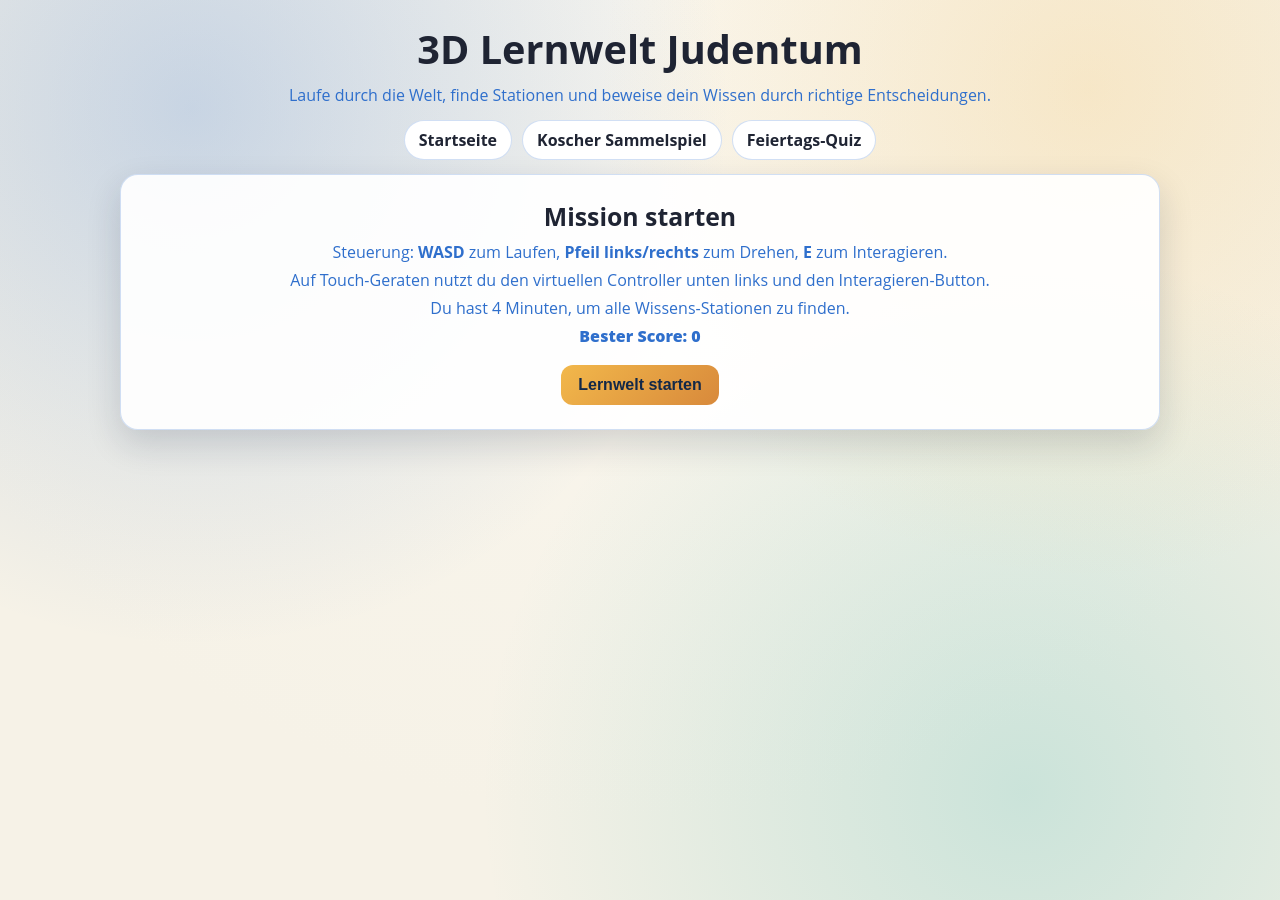
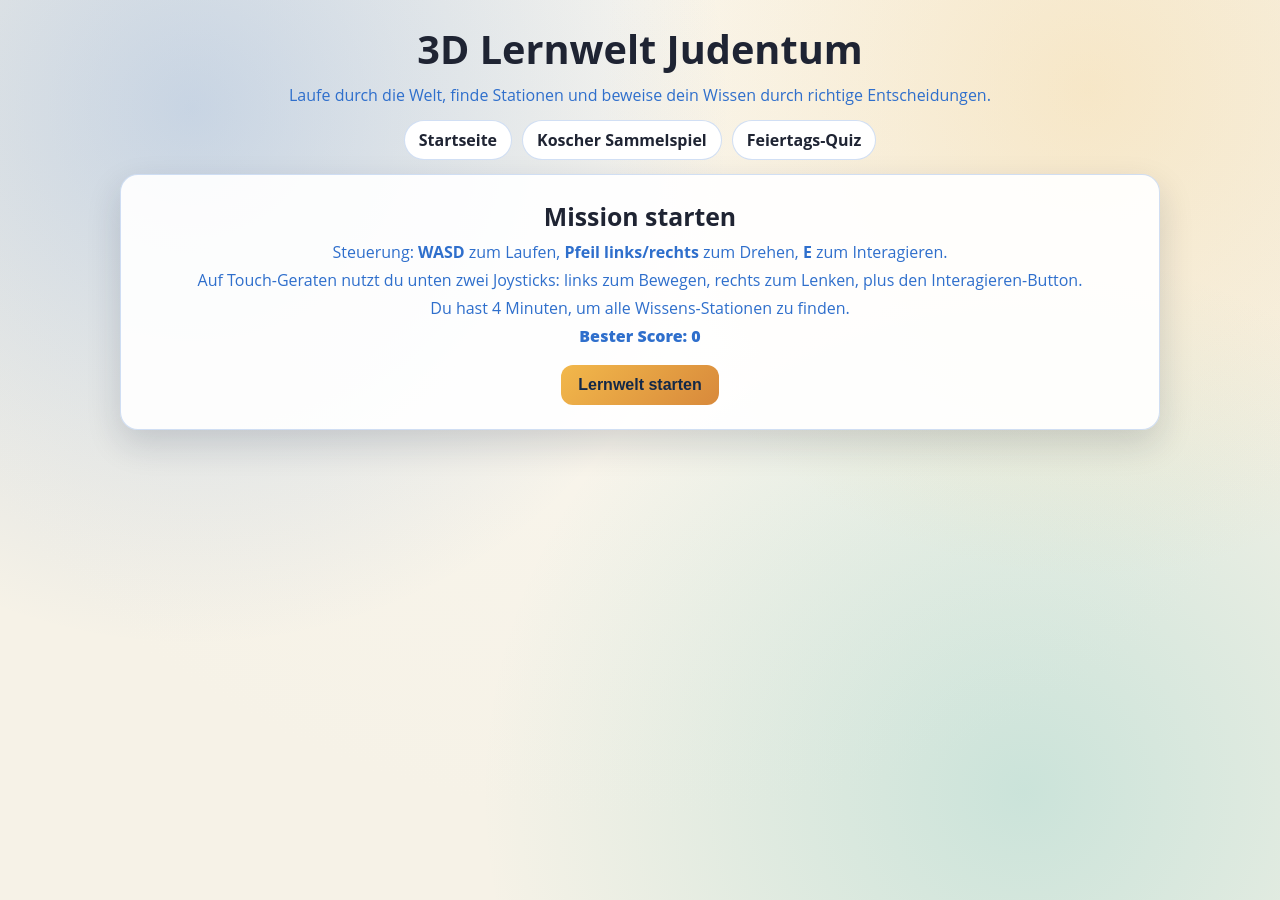
Before and after one commit to stolpersteinebs/stolpersteinebs.github.io, a Jekyll site: the page dreidspiel/index.html, which Jekyll copies as it is, in a window 1280 px wide. Built offline with Jekyll 4.4.1, drawn with Linux system fonts in a browser that asks for light colours; part of the change alters nothing that is shown.

Commit message:
Add separate movement and steering touch joysticks

```diff
--- a/dreidspiel/index.html
+++ b/dreidspiel/index.html
@@ -22,7 +22,7 @@
     <section id="startScreen" class="card start-screen" aria-live="polite">
         <h2>Mission starten</h2>
         <p>Steuerung: <strong>WASD</strong> zum Laufen, <strong>Pfeil links/rechts</strong> zum Drehen, <strong>E</strong> zum Interagieren.</p>
-        <p>Auf Touch-Geraten nutzt du den virtuellen Controller unten links und den Interagieren-Button.</p>
+        <p>Auf Touch-Geraten nutzt du unten zwei Joysticks: links zum Bewegen, rechts zum Lenken, plus den Interagieren-Button.</p>
         <p>Du hast 4 Minuten, um alle Wissens-Stationen zu finden.</p>
         <p class="start-highscore">Bester Score: <span id="startHighscore">0</span></p>
         <button id="startButton" type="button">Lernwelt starten</button>
@@ -43,9 +43,16 @@
                 <div id="nearbyPrompt" class="nearby hidden"></div>
                 <button id="fullscreenButton" type="button" class="fullscreen-btn" aria-label="Vollbildmodus umschalten">Vollbild</button>
                 <div class="touch-controls" aria-label="Touch-Steuerung">
-                    <div class="touch-stick-wrap" aria-label="Virtueller Controller">
-                        <div id="touchStick" class="touch-stick" role="application" aria-label="Bewegungsstick">
-                            <div id="touchStickKnob" class="touch-stick-knob" aria-hidden="true"></div>
+                    <div class="touch-stick-group" aria-label="Bewegen">
+                        <span class="touch-stick-label">Bewegen</span>
+                        <div id="moveStick" class="touch-stick" role="application" aria-label="Bewegungsstick">
+                            <div id="moveStickKnob" class="touch-stick-knob" aria-hidden="true"></div>
+                        </div>
+                    </div>
+                    <div class="touch-stick-group" aria-label="Lenken">
+                        <span class="touch-stick-label">Lenken</span>
+                        <div id="turnStick" class="touch-stick" role="application" aria-label="Lenkstick">
+                            <div id="turnStickKnob" class="touch-stick-knob" aria-hidden="true"></div>
                         </div>
                     </div>
                     <button id="touchInteract" type="button" class="touch-btn touch-action">Interagieren</button>
--- a/dreidspiel/script.js
+++ b/dreidspiel/script.js
@@ -159,8 +159,10 @@ const resultTextEl = document.getElementById("resultText");
 const canvas = document.getElementById("view");
 const ctx = canvas.getContext("2d");
 
-const touchStickEl = document.getElementById("touchStick");
-const touchStickKnobEl = document.getElementById("touchStickKnob");
+const moveStickEl = document.getElementById("moveStick");
+const moveStickKnobEl = document.getElementById("moveStickKnob");
+const turnStickEl = document.getElementById("turnStick");
+const turnStickKnobEl = document.getElementById("turnStickKnob");
 const touchInteractButton = document.getElementById("touchInteract");
 const fullscreenButton = document.getElementById("fullscreenButton");
 const renderFrameEl = document.querySelector(".render-frame");
@@ -183,10 +185,16 @@ let lastFrame = 0;
 let feedbackTimeoutId = null;
 let resolveTimeoutId = null;
 
-const stickInput = {
+const moveStickInput = {
     active: false,
     pointerId: null,
     forward: 0,
+    strafe: 0
+};
+
+const turnStickInput = {
+    active: false,
+    pointerId: null,
     turn: 0
 };
 
@@ -624,17 +632,19 @@ function movePlayer(delta) {
     let forward = 0;
     if (keys.KeyW || keys.ArrowUp) forward += 1;
     if (keys.KeyS || keys.ArrowDown) forward -= 1;
-    forward += stickInput.forward * TOUCH_MOVE_FACTOR;
+    forward += moveStickInput.forward * TOUCH_MOVE_FACTOR;
     forward = Math.max(-1, Math.min(1, forward));
 
     let strafe = 0;
     if (keys.KeyD) strafe += 1;
     if (keys.KeyA) strafe -= 1;
+    strafe += moveStickInput.strafe * TOUCH_MOVE_FACTOR;
+    strafe = Math.max(-1, Math.min(1, strafe));
 
     let turn = 0;
     if (keys.ArrowLeft) turn -= 1;
     if (keys.ArrowRight) turn += 1;
-    turn += stickInput.turn * TOUCH_TURN_FACTOR;
+    turn += turnStickInput.turn * TOUCH_TURN_FACTOR;
     turn = Math.max(-1, Math.min(1, turn));
 
     state.player.angle += turn * TURN_SPEED * delta;
@@ -670,24 +680,31 @@ function tryOpenNearbyStation() {
     }
 }
 
-function resetTouchStick() {
-    stickInput.active = false;
-    stickInput.pointerId = null;
-    stickInput.forward = 0;
-    stickInput.turn = 0;
+function applyStickDeadzone(value) {
+    const magnitude = Math.abs(value);
+    if (magnitude < STICK_DEADZONE) return 0;
+    return Math.sign(value) * ((magnitude - STICK_DEADZONE) / (1 - STICK_DEADZONE));
+}
 
-    if (touchStickEl) {
-        touchStickEl.classList.remove("active");
+function resetStick(stickEl, knobEl, stickState, resets) {
+    stickState.active = false;
+    stickState.pointerId = null;
+    Object.keys(resets).forEach((key) => {
+        stickState[key] = resets[key];
+    });
+
+    if (stickEl) {
+        stickEl.classList.remove("active");
     }
-    if (touchStickKnobEl) {
-        touchStickKnobEl.style.transform = "translate(-50%, -50%)";
+    if (knobEl) {
+        knobEl.style.transform = "translate(-50%, -50%)";
     }
 }
 
-function updateTouchStick(pointerEvent) {
-    if (!touchStickEl || !touchStickKnobEl) return;
+function updateStickPosition(stickEl, knobEl, pointerEvent, onChange) {
+    if (!stickEl || !knobEl) return;
 
-    const rect = touchStickEl.getBoundingClientRect();
+    const rect = stickEl.getBoundingClientRect();
     const cx = rect.left + rect.width / 2;
     const cy = rect.top + rect.height / 2;
 
@@ -700,50 +717,75 @@ function updateTouchStick(pointerEvent) {
     const nx = distance > 0 ? (rawX / distance) * (clampedDistance / radius) : 0;
     const ny = distance > 0 ? (rawY / distance) * (clampedDistance / radius) : 0;
 
-    const applyDeadzone = (value) => {
-        const magnitude = Math.abs(value);
-        if (magnitude < STICK_DEADZONE) return 0;
-        return Math.sign(value) * ((magnitude - STICK_DEADZONE) / (1 - STICK_DEADZONE));
+    const knobX = nx * STICK_MAX_OFFSET;
+    const knobY = ny * STICK_MAX_OFFSET;
+    knobEl.style.transform = `translate(calc(-50% + ${knobX}px), calc(-50% + ${knobY}px))`;
+
+    onChange(nx, ny);
+}
+
+function setupStickControl(stickEl, knobEl, stickState, onChange, onReset) {
+    if (!stickEl || !knobEl) return;
+
+    const update = (event) => {
+        updateStickPosition(stickEl, knobEl, event, onChange);
     };
 
-    stickInput.turn = applyDeadzone(nx);
-    stickInput.forward = -applyDeadzone(ny);
+    const release = (event) => {
+        if (!stickState.active || event.pointerId !== stickState.pointerId) return;
+        event.preventDefault();
+        if (stickEl.hasPointerCapture(event.pointerId)) {
+            stickEl.releasePointerCapture(event.pointerId);
+        }
+        onReset();
+    };
 
-    const knobX = nx * STICK_MAX_OFFSET;
-    const knobY = ny * STICK_MAX_OFFSET;
-    touchStickKnobEl.style.transform = `translate(calc(-50% + ${knobX}px), calc(-50% + ${knobY}px))`;
+    stickEl.addEventListener("pointerdown", (event) => {
+        event.preventDefault();
+        stickEl.setPointerCapture(event.pointerId);
+        stickState.active = true;
+        stickState.pointerId = event.pointerId;
+        stickEl.classList.add("active");
+        update(event);
+    });
+
+    stickEl.addEventListener("pointermove", (event) => {
+        if (!stickState.active || event.pointerId !== stickState.pointerId) return;
+        event.preventDefault();
+        update(event);
+    });
+
+    stickEl.addEventListener("pointerup", release);
+    stickEl.addEventListener("pointercancel", release);
+    stickEl.addEventListener("lostpointercapture", onReset);
 }
 
-function setupTouchStick() {
-    if (!touchStickEl || !touchStickKnobEl) return;
+function resetTouchSticks() {
+    resetStick(moveStickEl, moveStickKnobEl, moveStickInput, { forward: 0, strafe: 0 });
+    resetStick(turnStickEl, turnStickKnobEl, turnStickInput, { turn: 0 });
+}
 
-    touchStickEl.addEventListener("pointerdown", (event) => {
-        event.preventDefault();
-        touchStickEl.setPointerCapture(event.pointerId);
-        stickInput.active = true;
-        stickInput.pointerId = event.pointerId;
-        touchStickEl.classList.add("active");
-        updateTouchStick(event);
-    });
+function setupTouchSticks() {
+    setupStickControl(
+        moveStickEl,
+        moveStickKnobEl,
+        moveStickInput,
+        (nx, ny) => {
+            moveStickInput.strafe = applyStickDeadzone(nx);
+            moveStickInput.forward = -applyStickDeadzone(ny);
+        },
+        () => resetStick(moveStickEl, moveStickKnobEl, moveStickInput, { forward: 0, strafe: 0 })
+    );
 
-    touchStickEl.addEventListener("pointermove", (event) => {
-        if (!stickInput.active || event.pointerId !== stickInput.pointerId) return;
-        event.preventDefault();
-        updateTouchStick(event);
-    });
-
-    const releaseStick = (event) => {
-        if (!stickInput.active || event.pointerId !== stickInput.pointerId) return;
-        event.preventDefault();
-        if (touchStickEl.hasPointerCapture(event.pointerId)) {
-            touchStickEl.releasePointerCapture(event.pointerId);
-        }
-        resetTouchStick();
-    };
-
-    touchStickEl.addEventListener("pointerup", releaseStick);
-    touchStickEl.addEventListener("pointercancel", releaseStick);
-    touchStickEl.addEventListener("lostpointercapture", resetTouchStick);
+    setupStickControl(
+        turnStickEl,
+        turnStickKnobEl,
+        turnStickInput,
+        (nx) => {
+            turnStickInput.turn = applyStickDeadzone(nx);
+        },
+        () => resetStick(turnStickEl, turnStickKnobEl, turnStickInput, { turn: 0 })
+    );
 }
 
 
@@ -1095,7 +1137,7 @@ document.addEventListener("fullscreenchange", () => {
     }
 });
 
-setupTouchStick();
+setupTouchSticks();
 
 if (touchInteractButton) {
     touchInteractButton.addEventListener("pointerdown", (event) => {
@@ -1110,7 +1152,7 @@ if (touchInteractButton) {
 
 window.addEventListener("blur", () => {
     resetKeys();
-    resetTouchStick();
+    resetTouchSticks();
 });
 window.addEventListener("resize", () => {
     if (state && state.running) {
--- a/dreidspiel/styles.css
+++ b/dreidspiel/styles.css
@@ -192,17 +192,28 @@ body.pseudo-fullscreen .render-frame {
     right: 12px;
     bottom: 12px;
     display: none;
-    gap: 12px;
+    gap: 10px;
     align-items: flex-end;
     justify-content: space-between;
     pointer-events: none;
     z-index: 3;
 }
 
-.touch-stick-wrap {
-    flex: 1;
+
+.touch-stick-group {
     display: flex;
+    flex-direction: column;
     align-items: center;
+    gap: 6px;
+}
+
+.touch-stick-label {
+    font-size: 0.78rem;
+    font-weight: 800;
+    letter-spacing: 0.02em;
+    text-transform: uppercase;
+    color: rgba(255, 255, 255, 0.95);
+    text-shadow: 0 1px 2px rgba(8, 14, 28, 0.6);
 }
 
 .touch-stick {
@@ -253,7 +264,7 @@ body.pseudo-fullscreen .render-frame {
 
 .touch-action {
     flex: 0 0 auto;
-    min-width: 132px;
+    min-width: 120px;
 }
 
 .fullscreen-btn {
```
